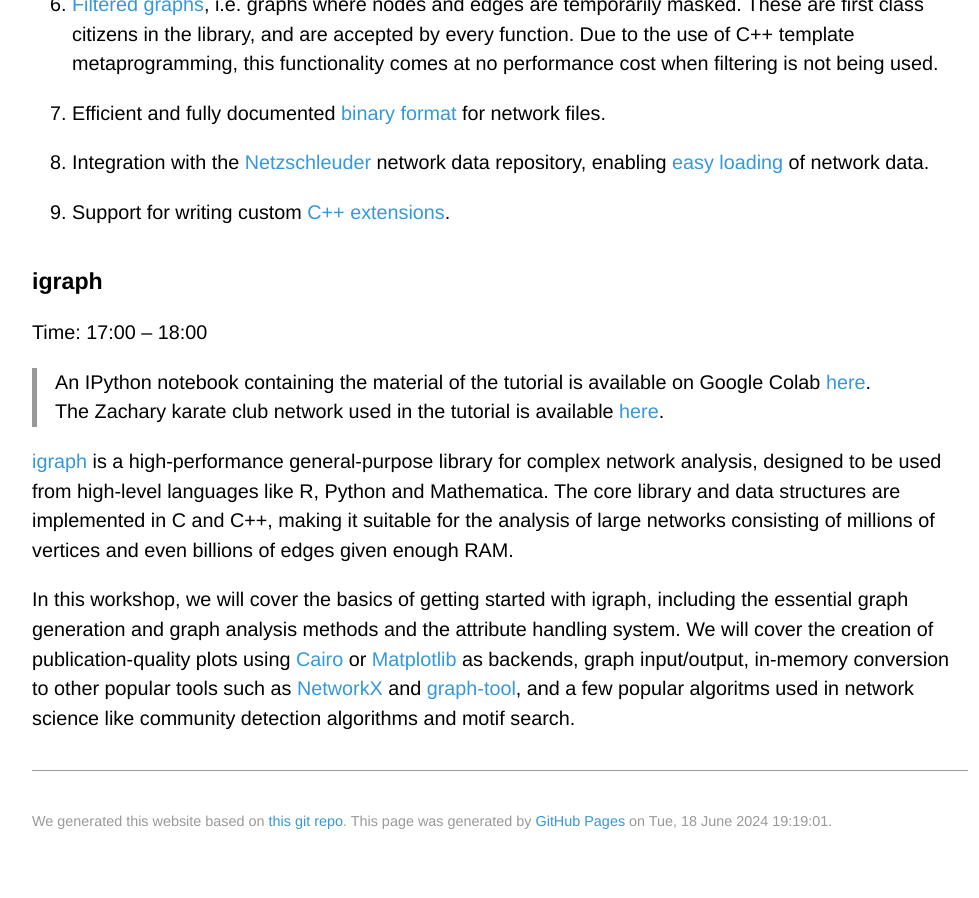
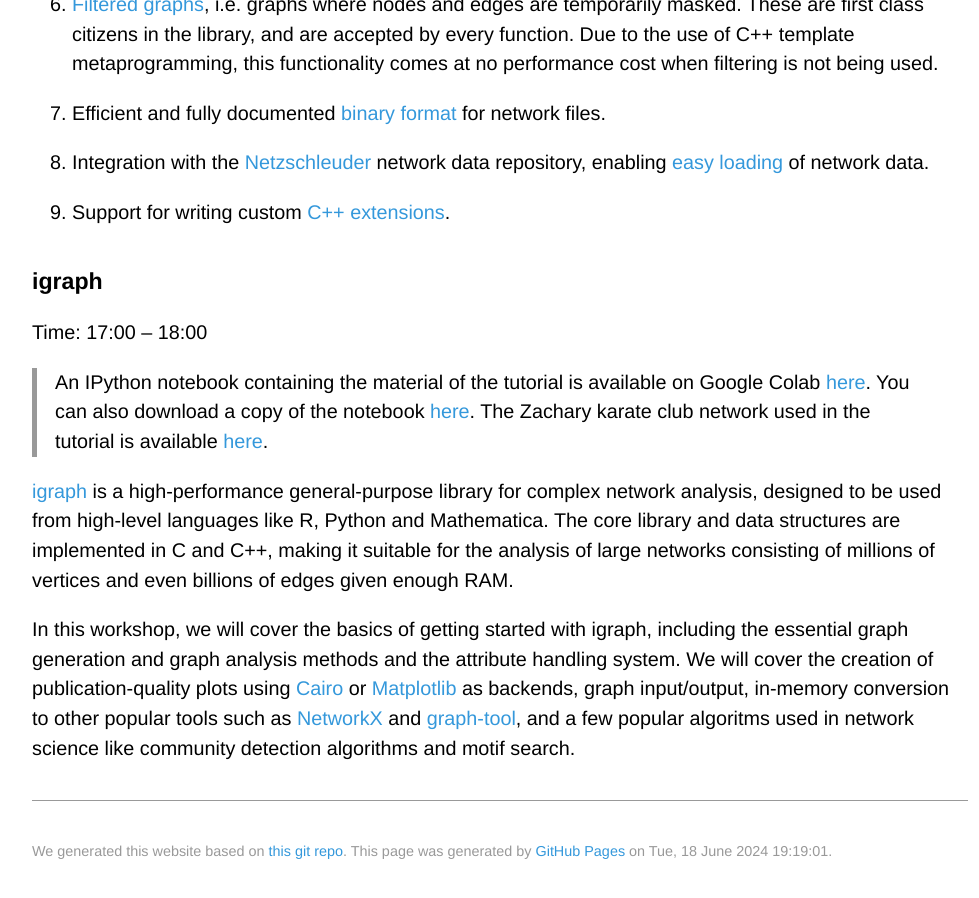
Before and after one commit to nas-col/netsci.nascol.net, a Jekyll site: the page built from school.md, in a window 1280 px wide and 900 px high, scrolled down 2444 px. Shown: the whole window, without its empty margins (140-1119 px from the left). Built offline with Jekyll 4.4.1, drawn with Linux system fonts in a browser that asks for light colours; some web fonts are replaced; our own code applies the rules of GitHub Pages for plain Markdown files; before the commit the page ends 3314 px from its top, so only the background shows below that.

Commit message:
added copy of notebook for igraph workshop

```diff
--- a/school.md
+++ b/school.md
@@ -124,6 +124,7 @@ Time: 17:00 – 18:00
 > An IPython notebook containing the material of the tutorial is available on
 > Google Colab
 > [here](https://colab.research.google.com/drive/16xPmEeGUbXtNkD_BmKM0Wo4AOGmqHfnM?usp=sharing).
+> You can also download a copy of the notebook [here](/assets/files/netsci2024-igraph-notebook.zip).
 > The Zachary karate club network used in the tutorial is available
 > [here](/assets/files/zachary.graphml).
 
```
Also changed, not shown: 1 other file.
